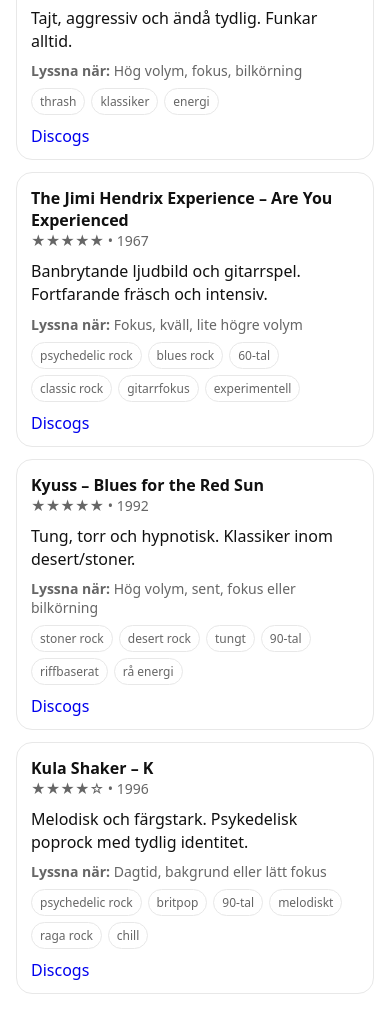
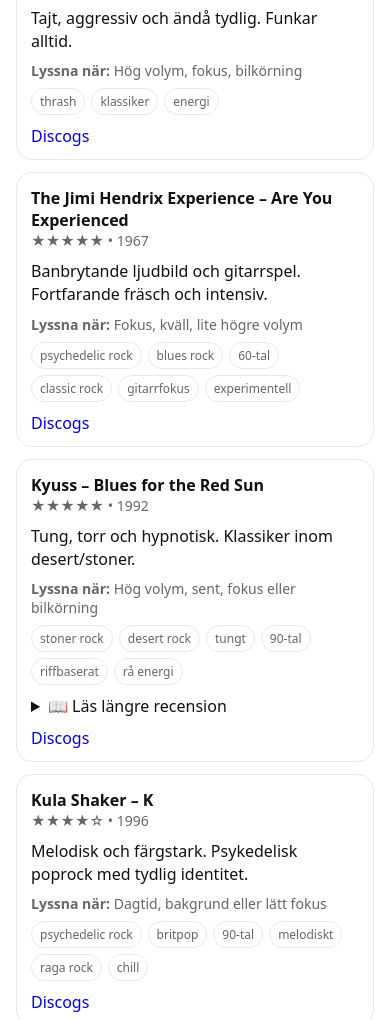
Before and after one commit to earthdoom-tech/cd-arkiv, a plain HTML site: page index.html in a window 390 px wide. Shown: the part 930-1950 px from the top of the page. Drawn offline with Linux system fonts and the light colour scheme.

Commit message:
Update index.html

```diff
--- a/index.html
+++ b/index.html
@@ -32,6 +32,9 @@
     .muted{color:var(--m)}
     @media (max-width: 820px){
       .row{grid-template-columns:1fr}
+    details.review { margin-top: 10px; }
+    details.review summary { cursor: pointer; color: #111; }
+    details.review summary:hover { text-decoration: underline; }
     }
   </style>
 </head>
@@ -124,19 +127,31 @@
  function render(){
   const items = filtered();
 
-    els.list.innerHTML = items.map(i => `
+  els.list.innerHTML = items.map((i, idx) => `
     <div class="card">
       <div class="name">${i.artist} – ${i.album}</div>
       <div class="meta">${stars(i.rating)} ${i.year ? "• " + i.year : ""}</div>
+
       ${i.notes ? `<div class="notes">${i.notes}</div>` : ""}
+
       ${i.listenWhen ? `<div class="when"><strong>Lyssna när:</strong> ${i.listenWhen}</div>` : ""}
+
       <div class="tags">${(i.tags||[]).map(t=>`<span class="tag">${t}</span>`).join("")}</div>
+
+      ${i.review ? `
+        <details class="review">
+          <summary>📖 Läs längre recension</summary>
+          <div class="notes">${String(i.review).replaceAll("\n", "<br>")}</div>
+        </details>
+      ` : ""}
+
       ${i.discogs ? `<a class="link" href="${i.discogs}" target="_blank" rel="noopener">Discogs</a>` : ""}
     </div>
   `).join("");
 
   els.status.textContent = `${items.length} skivor`;
 }
+
 
   function pickRandom(){
     if (!data.length) return;
```
Lines whose indentation alone changed are shown as unchanged.
